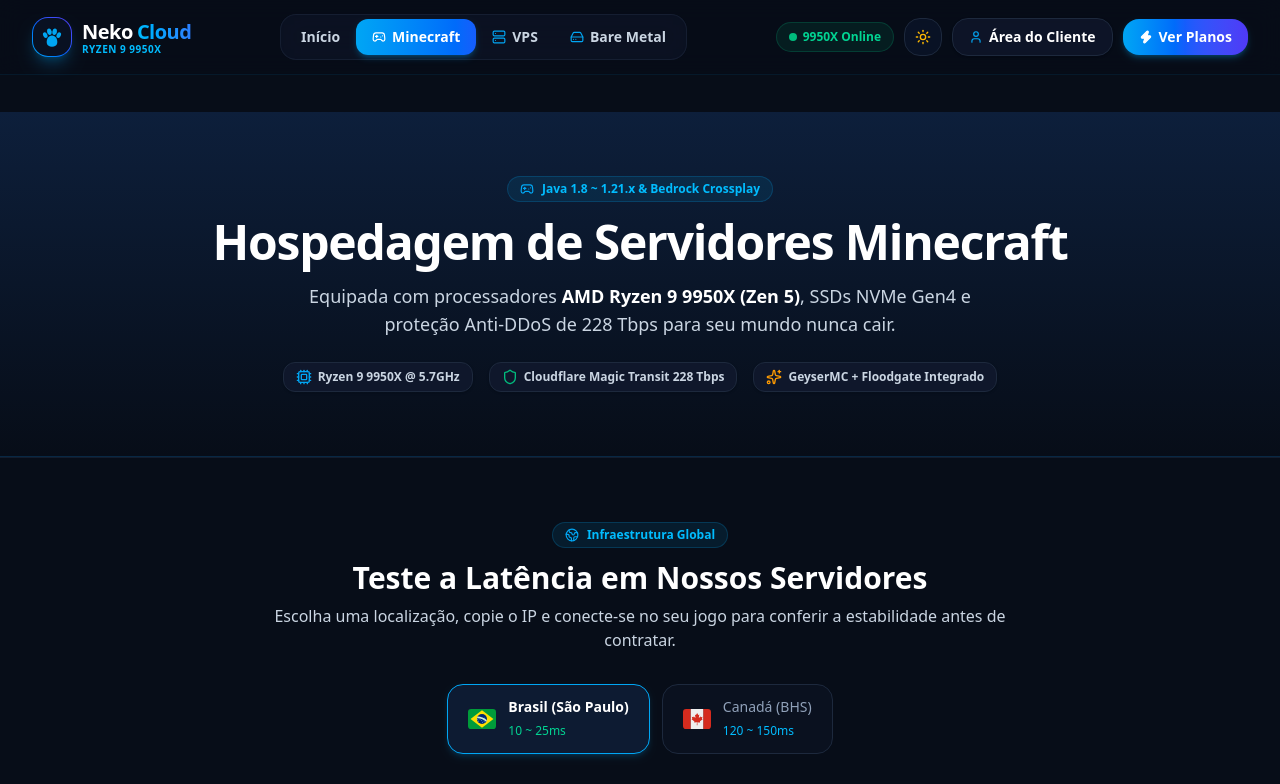
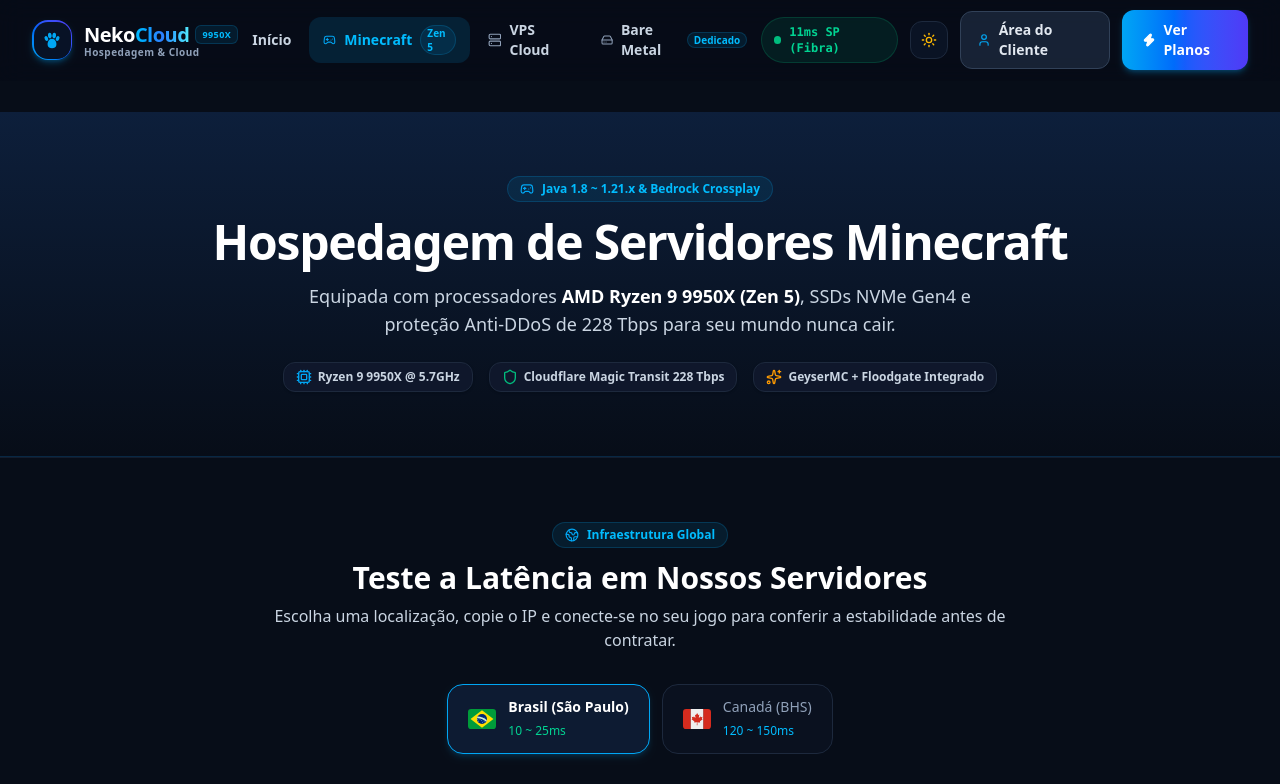
Before and after one commit to LukeX404/NekoCloudV2, a Next.js app: page /minecraft in a window 1280 px wide. Shown: the top 784 px of the page. Built offline with nearby package versions, Linux system fonts and the light colour scheme.

Commit message:
🎨 style: redesign navbar with clean modern glassmorphic layout

```diff
--- a/src/components/layout/Navbar.tsx
+++ b/src/components/layout/Navbar.tsx
@@ -4,7 +4,20 @@
 import Link from "next/link";
 import { usePathname } from "next/navigation";
 import { useTheme } from "@/context/ThemeContext";
-import { Sun, Moon, Menu, X, User, Zap, Server, HardDrive, Gamepad2, Sparkles } from "lucide-react";
+import {
+  Sun,
+  Moon,
+  Menu,
+  X,
+  User,
+  Zap,
+  Server,
+  HardDrive,
+  Gamepad2,
+  Sparkles,
+  ChevronRight,
+  ExternalLink,
+} from "lucide-react";
 
 export default function Navbar() {
   const { theme, toggleTheme } = useTheme();
@@ -14,42 +27,45 @@
 
   useEffect(() => {
     const handleScroll = () => {
-      setScrolled(window.scrollY > 15);
+      setScrolled(window.scrollY > 10);
     };
     window.addEventListener("scroll", handleScroll);
     return () => window.removeEventListener("scroll", handleScroll);
   }, []);
 
   const navLinks = [
-    { label: "Início", href: "/", icon: null },
-    { label: "Minecraft", href: "/minecraft", icon: Gamepad2 },
-    { label: "VPS", href: "/vps", icon: Server },
-    { label: "Bare Metal", href: "/bare-metal", icon: HardDrive },
+    { label: "Minecraft", href: "/minecraft", icon: Gamepad2, badge: "Zen 5" },
+    { label: "VPS Cloud", href: "/vps", icon: Server, badge: null },
+    { label: "Bare Metal", href: "/bare-metal", icon: HardDrive, badge: "Dedicado" },
   ];
 
-  const handleLinkClick = () => {
-    setMobileMenuOpen(false);
-  };
-
   const isActive = (href: string) => {
-    if (href === "/") return pathname === "/";
     return pathname.startsWith(href);
   };
 
   return (
-    <header
+    <nav
       className={`fixed top-0 left-0 right-0 z-50 transition-all duration-300 ${
         scrolled
-          ? "bg-white/85 dark:bg-[#070d18]/85 backdrop-blur-xl shadow-lg shadow-sky-500/5 border-b border-sky-100/80 dark:border-sky-950/80 py-2.5"
-          : "bg-white/60 dark:bg-[#070d18]/60 backdrop-blur-md border-b border-sky-100/40 dark:border-sky-950/40 py-3.5"
+          ? "bg-white/80 dark:bg-[#060c18]/85 backdrop-blur-xl border-b border-slate-200/80 dark:border-sky-500/20 shadow-lg shadow-sky-950/5"
+          : "bg-white/40 dark:bg-[#060c18]/40 backdrop-blur-md border-b border-transparent"
       }`}
     >
       <div className="max-w-7xl mx-auto px-4 sm:px-6 lg:px-8">
-        <div className="flex items-center justify-between">
-          <Link href="/" className="flex items-center gap-2.5 group">
-            <div className="relative w-10 h-10 rounded-2xl bg-gradient-to-tr from-sky-500 via-blue-600 to-indigo-600 p-[1px] shadow-lg shadow-sky-500/25 group-hover:scale-105 transition-all duration-300">
-              <div className="w-full h-full rounded-[15px] bg-white dark:bg-[#091122] flex items-center justify-center">
-                <svg className="w-6 h-6 text-sky-500 group-hover:rotate-12 transition-transform duration-300" viewBox="0 0 64 64" fill="currentColor">
+        <div className="flex items-center justify-between h-16 sm:h-20">
+          {/* Brand Logo */}
+          <Link
+            href="/"
+            className="flex items-center gap-3 group focus:outline-none"
+            onClick={() => setMobileMenuOpen(false)}
+          >
+            <div className="relative w-10 h-10 rounded-2xl bg-gradient-to-tr from-sky-500 via-blue-600 to-indigo-600 p-[1.5px] shadow-md shadow-sky-500/25 group-hover:scale-105 group-hover:shadow-sky-500/40 transition-all duration-300">
+              <div className="w-full h-full rounded-[14px] bg-white dark:bg-[#081226] flex items-center justify-center">
+                <svg
+                  className="w-5 h-5 text-sky-500 group-hover:rotate-12 transition-transform duration-300"
+                  viewBox="0 0 64 64"
+                  fill="currentColor"
+                >
                   <path d="M32 28 C22 28 17 38 18 48 C19 55 25 58 32 58 C39 58 45 55 46 48 C47 38 42 28 32 28 Z" />
                   <ellipse cx="14" cy="27" rx="5.5" ry="8" transform="rotate(-25 14 27)" />
                   <ellipse cx="25" cy="18" rx="6" ry="9" transform="rotate(-10 25 18)" />
@@ -60,16 +76,33 @@
             </div>
 
             <div className="flex flex-col">
-              <span className="text-xl font-black tracking-tight text-slate-900 dark:text-white flex items-center gap-1">
-                Neko<span className="text-transparent bg-clip-text bg-gradient-to-r from-sky-400 to-blue-500">Cloud</span>
-              </span>
-              <span className="text-[10px] -mt-1 font-bold text-sky-600 dark:text-sky-400 tracking-wider uppercase">
-                Ryzen 9 9950X
+              <div className="flex items-center gap-1.5">
+                <span className="text-xl font-black tracking-tight text-slate-900 dark:text-white">
+                  Neko<span className="text-transparent bg-clip-text bg-gradient-to-r from-sky-400 via-blue-500 to-cyan-300">Cloud</span>
+                </span>
+                <span className="inline-flex items-center px-1.5 py-0.5 rounded-md text-[9px] font-black uppercase tracking-wider bg-sky-500/10 text-sky-600 dark:text-sky-400 border border-sky-500/20">
+                  9950X
+                </span>
+              </div>
+              <span className="text-[10px] -mt-1 font-semibold text-slate-400 dark:text-slate-400 tracking-wider">
+                Hospedagem &amp; Cloud
               </span>
             </div>
           </Link>
 
-          <nav className="hidden md:flex items-center p-1 rounded-2xl bg-slate-100/80 dark:bg-slate-900/60 border border-slate-200/60 dark:border-slate-800/60 backdrop-blur-md">
+          {/* Desktop Nav Links */}
+          <div className="hidden md:flex items-center gap-1">
+            <Link
+              href="/"
+              className={`px-3.5 py-2 rounded-xl text-sm font-semibold transition-all duration-200 ${
+                pathname === "/"
+                  ? "text-sky-600 dark:text-sky-400 bg-sky-50 dark:bg-sky-950/60 font-bold"
+                  : "text-slate-600 dark:text-slate-300 hover:text-sky-600 dark:hover:text-sky-400 hover:bg-slate-100/60 dark:hover:bg-slate-800/40"
+              }`}
+            >
+              Início
+            </Link>
+
             {navLinks.map((link) => {
               const active = isActive(link.href);
               const Icon = link.icon;
@@ -77,59 +110,70 @@
                 <Link
                   key={link.href}
                   href={link.href}
-                  className={`px-4 py-2 text-xs lg:text-sm font-bold rounded-xl transition-all duration-200 flex items-center gap-1.5 ${
+                  className={`px-3.5 py-2 rounded-xl text-sm font-semibold transition-all duration-200 flex items-center gap-2 ${
                     active
-                      ? "text-white bg-gradient-to-r from-sky-500 to-blue-600 shadow-md shadow-sky-500/25"
-                      : "text-slate-600 dark:text-slate-300 hover:text-sky-600 dark:hover:text-sky-400 hover:bg-white/60 dark:hover:bg-slate-800/50"
+                      ? "text-sky-600 dark:text-sky-400 bg-sky-50 dark:bg-sky-950/60 font-bold"
+                      : "text-slate-600 dark:text-slate-300 hover:text-sky-600 dark:hover:text-sky-400 hover:bg-slate-100/60 dark:hover:bg-slate-800/40"
                   }`}
                 >
-                  {Icon && <Icon className={`w-3.5 h-3.5 ${active ? "text-white" : "text-sky-500"}`} />}
+                  <Icon className={`w-4 h-4 ${active ? "text-sky-500" : "text-slate-400 group-hover:text-sky-400"}`} />
                   <span>{link.label}</span>
+                  {link.badge && (
+                    <span className="text-[10px] px-1.5 py-0.2 rounded-full font-bold bg-sky-500/10 text-sky-600 dark:text-sky-400 border border-sky-500/20">
+                      {link.badge}
+                    </span>
+                  )}
                 </Link>
               );
             })}
-          </nav>
+          </div>
 
-          <div className="hidden md:flex items-center gap-2.5">
-            <div className="hidden xl:flex items-center gap-1.5 px-3 py-1.5 rounded-full text-xs font-bold bg-emerald-500/10 text-emerald-600 dark:text-emerald-400 border border-emerald-500/20">
+          {/* Desktop Right Actions */}
+          <div className="hidden md:flex items-center gap-3">
+            {/* Live Ping Indicator */}
+            <div className="hidden lg:flex items-center gap-2 px-3 py-1.5 rounded-full text-xs font-mono font-semibold bg-emerald-500/10 text-emerald-600 dark:text-emerald-400 border border-emerald-500/20">
               <span className="w-2 h-2 rounded-full bg-emerald-500 animate-pulse"></span>
-              9950X Online
+              <span>11ms SP (Fibra)</span>
             </div>
 
+            {/* Theme Toggle */}
             <button
               onClick={toggleTheme}
               aria-label="Alternar tema"
-              className="p-2.5 rounded-2xl border border-slate-200/80 dark:border-slate-800 bg-white/60 dark:bg-[#0b1528]/80 text-slate-600 dark:text-slate-300 hover:bg-sky-50 dark:hover:bg-sky-950/60 hover:text-sky-500 dark:hover:text-sky-400 transition-all hover:scale-105"
+              className="p-2.5 rounded-xl border border-slate-200 dark:border-slate-800 bg-white dark:bg-[#0a1324] text-slate-600 dark:text-slate-300 hover:bg-sky-50 dark:hover:bg-sky-950/50 hover:text-sky-500 dark:hover:text-sky-400 transition-all hover:scale-105"
             >
               {theme === "dark" ? (
-                <Sun className="w-4 h-4 text-amber-400 transition-transform rotate-0 hover:rotate-45" />
+                <Sun className="w-4 h-4 text-amber-400 transition-transform hover:rotate-45" />
               ) : (
                 <Moon className="w-4 h-4 text-sky-600 transition-transform" />
               )}
             </button>
 
+            {/* Client Login Button */}
             <Link
               href="/login"
-              className="px-4 py-2 text-xs lg:text-sm font-bold rounded-2xl text-slate-800 dark:text-white bg-white/70 dark:bg-slate-900/80 hover:bg-sky-50 dark:hover:bg-sky-950/50 hover:text-sky-600 dark:hover:text-sky-400 border border-slate-200 dark:border-slate-800 transition-all flex items-center gap-1.5 shadow-sm"
+              className="px-4 py-2 text-sm font-semibold rounded-xl text-slate-700 dark:text-slate-200 bg-slate-100 dark:bg-slate-800/80 hover:bg-sky-50 dark:hover:bg-sky-950/60 hover:text-sky-600 dark:hover:text-sky-400 border border-slate-200 dark:border-slate-700 transition-all flex items-center gap-2"
             >
-              <User className="w-3.5 h-3.5 text-sky-500" />
+              <User className="w-4 h-4 text-sky-500" />
               <span>Área do Cliente</span>
             </Link>
 
+            {/* Primary Action Button */}
             <Link
               href="/minecraft"
-              className="px-4 py-2 text-xs lg:text-sm font-bold text-white bg-gradient-to-r from-sky-500 via-blue-600 to-indigo-600 hover:from-sky-600 hover:to-indigo-700 rounded-2xl shadow-md shadow-sky-500/25 transition-all hover:shadow-lg hover:shadow-sky-500/35 hover:-translate-y-0.5 active:translate-y-0 flex items-center gap-1.5"
+              className="px-5 py-2.5 text-sm font-bold text-white bg-gradient-to-r from-sky-500 via-blue-600 to-indigo-600 hover:from-sky-600 hover:via-blue-700 hover:to-indigo-700 rounded-xl shadow-md shadow-sky-500/25 hover:shadow-lg hover:shadow-sky-500/35 transition-all flex items-center gap-2 hover:-translate-y-0.5 active:translate-y-0"
             >
-              <Zap className="w-3.5 h-3.5 fill-white" />
+              <Zap className="w-4 h-4 fill-white" />
               <span>Ver Planos</span>
             </Link>
           </div>
 
+          {/* Mobile Buttons */}
           <div className="flex md:hidden items-center gap-2">
             <button
               onClick={toggleTheme}
               aria-label="Alternar tema"
-              className="p-2 rounded-xl border border-slate-200 dark:border-slate-800 text-slate-600 dark:text-slate-300 hover:bg-sky-50 dark:hover:bg-sky-950/50"
+              className="p-2 rounded-xl border border-slate-200 dark:border-slate-800 text-slate-600 dark:text-slate-300 bg-white dark:bg-slate-900"
             >
               {theme === "dark" ? (
                 <Sun className="w-4 h-4 text-amber-400" />
@@ -140,27 +184,39 @@
 
             <button
               onClick={() => setMobileMenuOpen(!mobileMenuOpen)}
-              className="p-2 rounded-xl text-slate-700 dark:text-slate-300 hover:bg-sky-50 dark:hover:bg-sky-950/50"
+              className="p-2 rounded-xl text-slate-700 dark:text-slate-300 bg-slate-100 dark:bg-slate-800 border border-slate-200 dark:border-slate-700"
               aria-label="Abrir menu"
             >
-              {mobileMenuOpen ? <X className="w-6 h-6" /> : <Menu className="w-6 h-6" />}
+              {mobileMenuOpen ? <X className="w-5 h-5" /> : <Menu className="w-5 h-5" />}
             </button>
           </div>
         </div>
       </div>
 
+      {/* Mobile Drawer */}
       {mobileMenuOpen && (
-        <div className="md:hidden bg-white/95 dark:bg-[#070d18]/95 backdrop-blur-2xl border-b border-sky-100 dark:border-sky-950/80 px-4 pt-3 pb-6 animate-in slide-in-from-top-4 duration-200 shadow-2xl">
+        <div className="md:hidden bg-white/95 dark:bg-[#070e1e]/98 backdrop-blur-2xl border-b border-sky-100 dark:border-sky-950/80 px-4 pt-3 pb-6 animate-in slide-in-from-top-2 duration-200 shadow-2xl">
           <div className="flex flex-col gap-2">
-            <div className="flex items-center justify-between pb-2 mb-2 border-b border-slate-100 dark:border-slate-800">
-              <span className="text-xs font-bold uppercase tracking-wider text-slate-400">
-                Menu de Navegação
+            <div className="flex items-center justify-between pb-2 mb-2 border-b border-slate-100 dark:border-slate-800 text-xs text-slate-400">
+              <span className="font-bold uppercase tracking-wider">Navegação</span>
+              <span className="flex items-center gap-1.5 text-emerald-500 font-semibold">
+                <span className="w-2 h-2 rounded-full bg-emerald-500 animate-pulse"></span>
+                Rede 11ms SP
               </span>
-              <div className="flex items-center gap-1.5 text-xs text-emerald-600 dark:text-emerald-400">
-                <span className="w-2 h-2 rounded-full bg-emerald-500 animate-pulse"></span>
-                Ryzen 9 9950X
-              </div>
             </div>
+
+            <Link
+              href="/"
+              onClick={() => setMobileMenuOpen(false)}
+              className={`px-4 py-3 text-sm font-bold rounded-xl transition-all flex items-center justify-between ${
+                pathname === "/"
+                  ? "text-white bg-gradient-to-r from-sky-500 to-blue-600"
+                  : "text-slate-800 dark:text-slate-200 hover:bg-sky-50 dark:hover:bg-slate-800/60"
+              }`}
+            >
+              <span>Início</span>
+              <ChevronRight className="w-4 h-4 opacity-40" />
+            </Link>
 
             {navLinks.map((link) => {
               const active = isActive(link.href);
@@ -169,15 +225,18 @@
                 <Link
                   key={link.href}
                   href={link.href}
-                  onClick={handleLinkClick}
-                  className={`px-4 py-3 text-sm font-bold rounded-xl transition-colors flex items-center gap-2.5 ${
+                  onClick={() => setMobileMenuOpen(false)}
+                  className={`px-4 py-3 text-sm font-bold rounded-xl transition-all flex items-center justify-between ${
                     active
-                      ? "text-white bg-gradient-to-r from-sky-500 to-blue-600 shadow-md"
-                      : "text-slate-800 dark:text-slate-200 hover:text-sky-500 hover:bg-sky-50 dark:hover:bg-sky-950/50"
+                      ? "text-white bg-gradient-to-r from-sky-500 to-blue-600"
+                      : "text-slate-800 dark:text-slate-200 hover:bg-sky-50 dark:hover:bg-slate-800/60"
                   }`}
                 >
-                  {Icon && <Icon className="w-4 h-4 text-sky-500" />}
-                  <span>{link.label}</span>
+                  <div className="flex items-center gap-3">
+                    <Icon className={`w-4 h-4 ${active ? "text-white" : "text-sky-500"}`} />
+                    <span>{link.label}</span>
+                  </div>
+                  <ChevronRight className={`w-4 h-4 opacity-40 ${active ? "text-white" : "text-slate-400"}`} />
                 </Link>
               );
             })}
@@ -185,23 +244,24 @@
             <div className="pt-3 mt-2 border-t border-slate-100 dark:border-slate-800 flex flex-col gap-2">
               <Link
                 href="/login"
-                onClick={handleLinkClick}
-                className="w-full text-center py-3 text-sm font-bold rounded-xl bg-slate-100 dark:bg-slate-800 text-slate-800 dark:text-slate-200 border border-slate-200 dark:border-slate-700 flex items-center justify-center gap-2"
+                onClick={() => setMobileMenuOpen(false)}
+                className="w-full text-center py-3 text-sm font-bold rounded-xl bg-slate-100 dark:bg-slate-800/80 text-slate-800 dark:text-slate-200 border border-slate-200 dark:border-slate-700 flex items-center justify-center gap-2"
               >
                 <User className="w-4 h-4 text-sky-500" />
                 <span>Área do Cliente (Login)</span>
               </Link>
               <Link
                 href="/minecraft"
-                onClick={handleLinkClick}
-                className="w-full text-center py-3 text-sm font-bold text-white bg-gradient-to-r from-sky-500 to-blue-600 rounded-xl shadow-md shadow-sky-500/25"
+                onClick={() => setMobileMenuOpen(false)}
+                className="w-full text-center py-3 text-sm font-bold text-white bg-gradient-to-r from-sky-500 to-blue-600 rounded-xl shadow-md flex items-center justify-center gap-2"
               >
-                Planos Minecraft
+                <Zap className="w-4 h-4 fill-white" />
+                <span>Ver Planos Minecraft</span>
               </Link>
             </div>
           </div>
         </div>
       )}
-    </header>
+    </nav>
   );
 }
```
